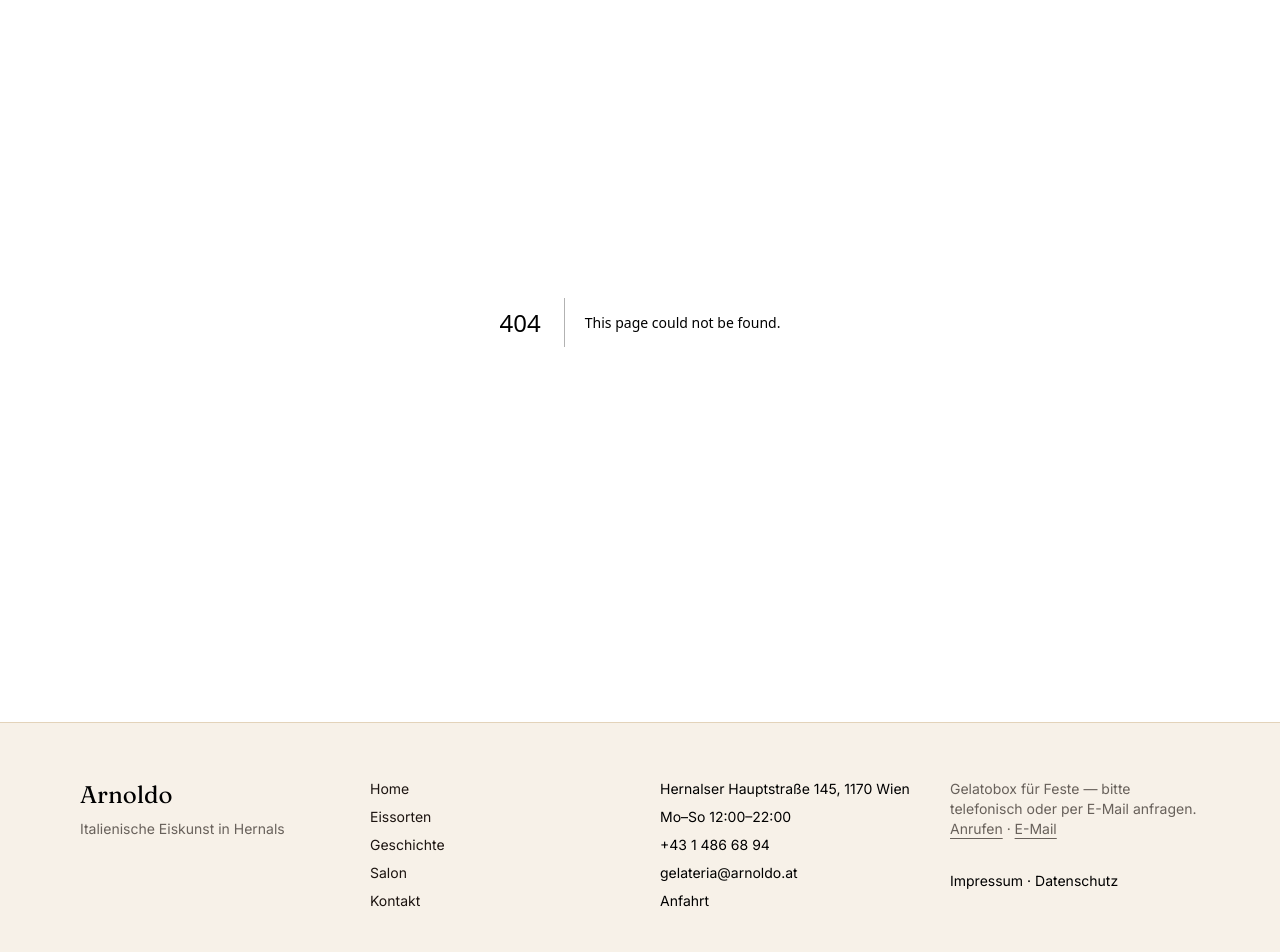
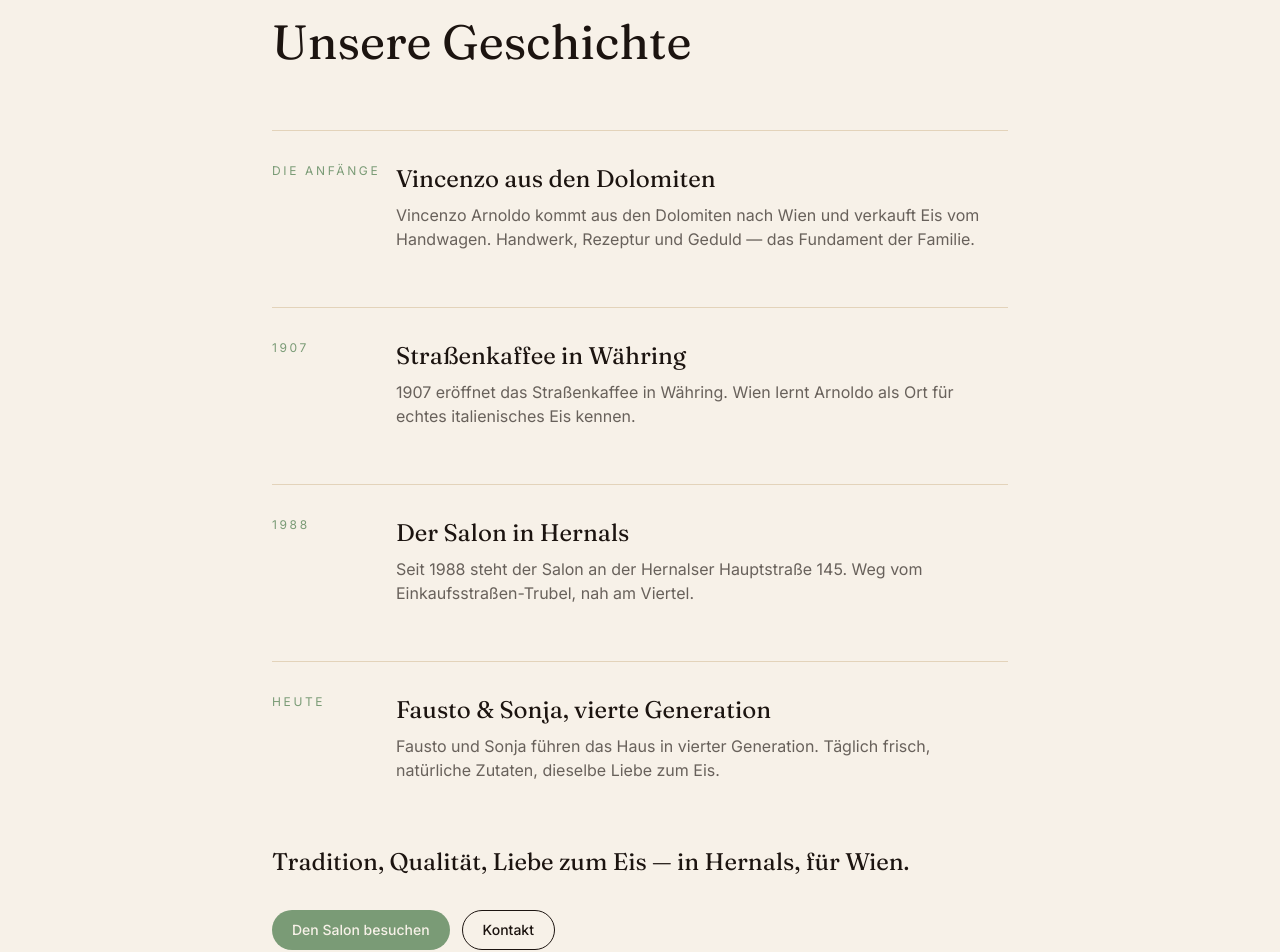
Before and after one commit to flobra9-works/arnoldo-web, a Next.js app: page /geschichte in a window 1280 px wide. Before the commit this address had no page. Shown: the part 143-1095 px from the top of the page. Built offline with nearby package versions, Linux system fonts and the light colour scheme.

Commit message:
feat: add Geschichte timeline for four family beats

```diff
--- /dev/null
+++ b/app/geschichte/page.tsx
@@ -0,0 +1,31 @@
+import type { Metadata } from "next";
+import Link from "next/link";
+import { timeline, geschichteClosing } from "@/content/geschichte";
+import { Timeline } from "@/components/geschichte/Timeline";
+import { SectionLabel } from "@/components/ui/SectionLabel";
+import { Button } from "@/components/ui/button";
+
+export const metadata: Metadata = {
+  title: "Geschichte",
+  description:
+    "Vier Generationen Gelato: von Vincenzo aus den Dolomiten bis Fausto und Sonja in Hernals.",
+};
+
+export default function GeschichtePage() {
+  return (
+    <main className="mx-auto max-w-3xl px-4 py-16">
+      <SectionLabel>Familie Arnoldo</SectionLabel>
+      <h1 className="mt-4 font-display text-4xl md:text-5xl">Unsere Geschichte</h1>
+      <Timeline beats={timeline} />
+      <p className="mt-16 font-display text-2xl">{geschichteClosing}</p>
+      <div className="mt-8 flex gap-3">
+        <Button asChild>
+          <Link href="/salon">Den Salon besuchen</Link>
+        </Button>
+        <Button asChild variant="secondary">
+          <Link href="/kontakt">Kontakt</Link>
+        </Button>
+      </div>
+    </main>
+  );
+}
--- /dev/null
+++ b/components/geschichte/Timeline.tsx
@@ -0,0 +1,17 @@
+import type { TimelineBeat } from "@/content/geschichte";
+
+export function Timeline({ beats }: { beats: TimelineBeat[] }) {
+  return (
+    <ol className="mt-16 space-y-14">
+      {beats.map((beat) => (
+        <li key={beat.year} className="grid gap-3 border-t border-gold/40 pt-8 md:grid-cols-[7rem_1fr]">
+          <p className="text-xs uppercase tracking-[0.22em] text-pistachio">{beat.year}</p>
+          <div>
+            <h2 className="font-display text-2xl">{beat.title}</h2>
+            <p className="mt-2 text-espresso/65">{beat.body}</p>
+          </div>
+        </li>
+      ))}
+    </ol>
+  );
+}
```
